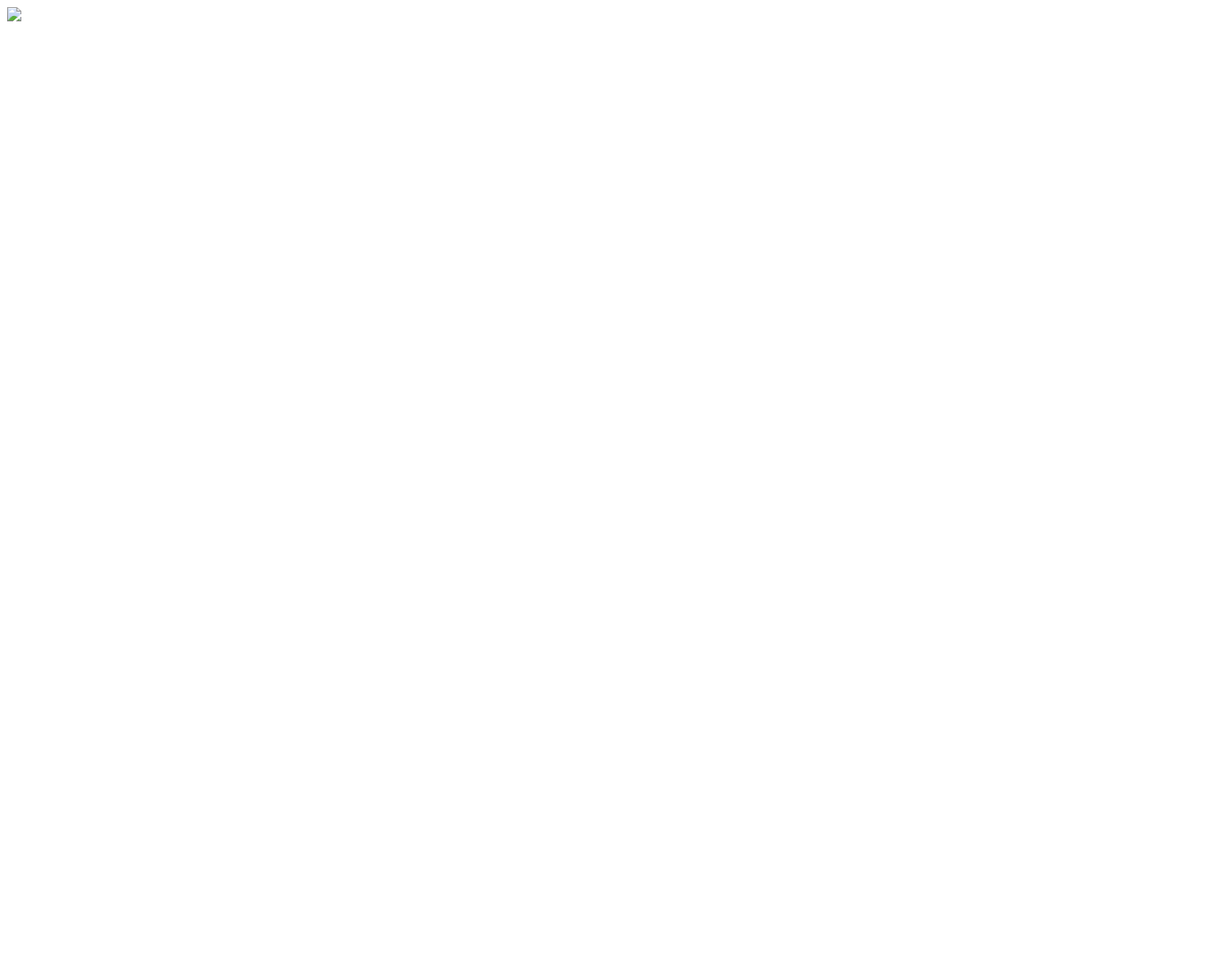
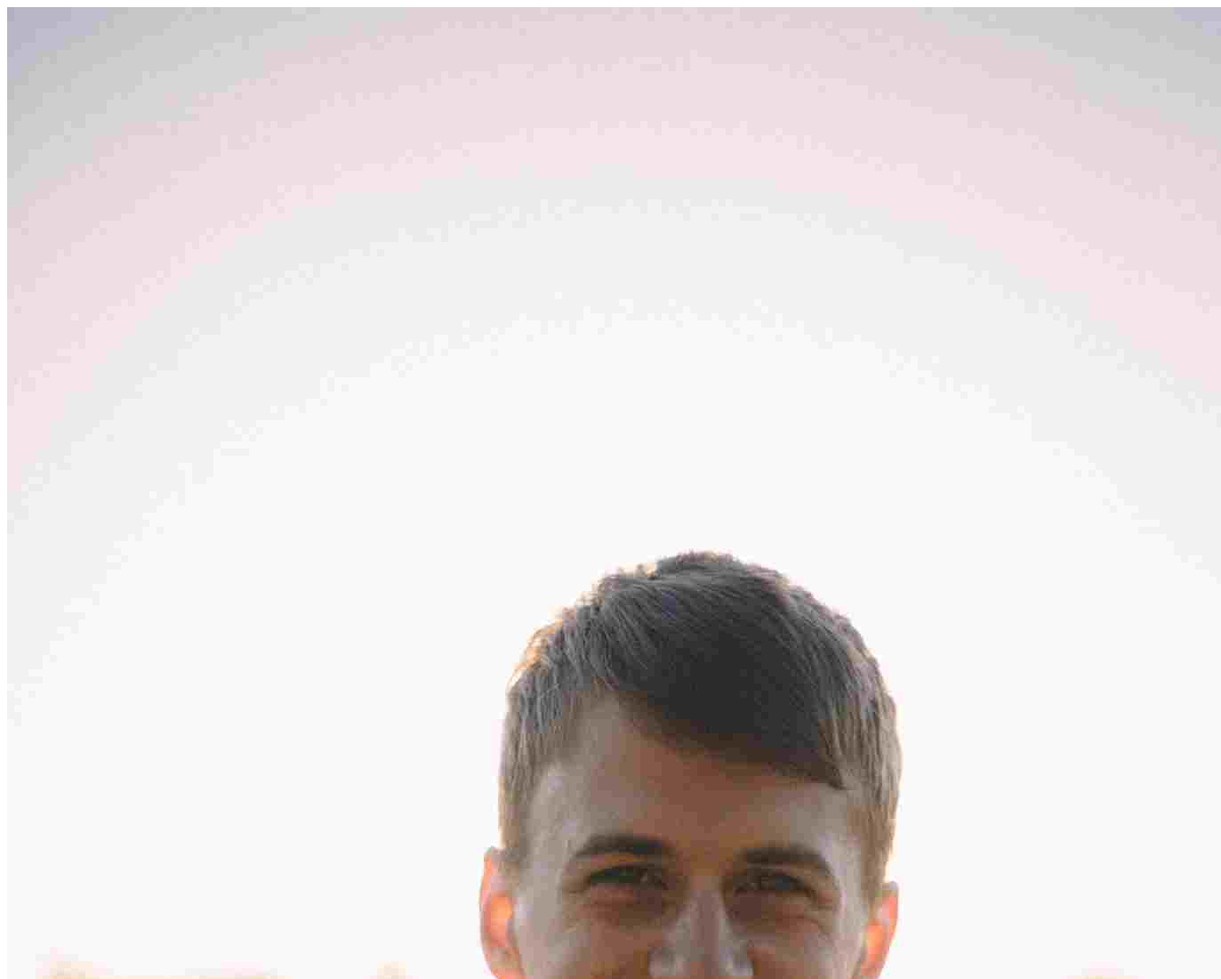
Before and after one commit to mikestarization/imgForSkype, a plain HTML site: page index.html in a window 1280 px wide. Shown: the top 1100 px of the page at 89% size, 1373 px wide, since content can reach past the window. Before the commit the page ends 800 px from the top, so only its background shows below. Drawn offline with Linux system fonts and the light colour scheme.

Commit message:
Update index.html

```diff
--- a/index.html
+++ b/index.html
@@ -1,3 +1,3 @@
 <html>
-  				<img src="Michael_Image_Ver_4.jpg"/>
+  				<img src="Michael_img_ver_4.jpg"/>
 </html>
```
